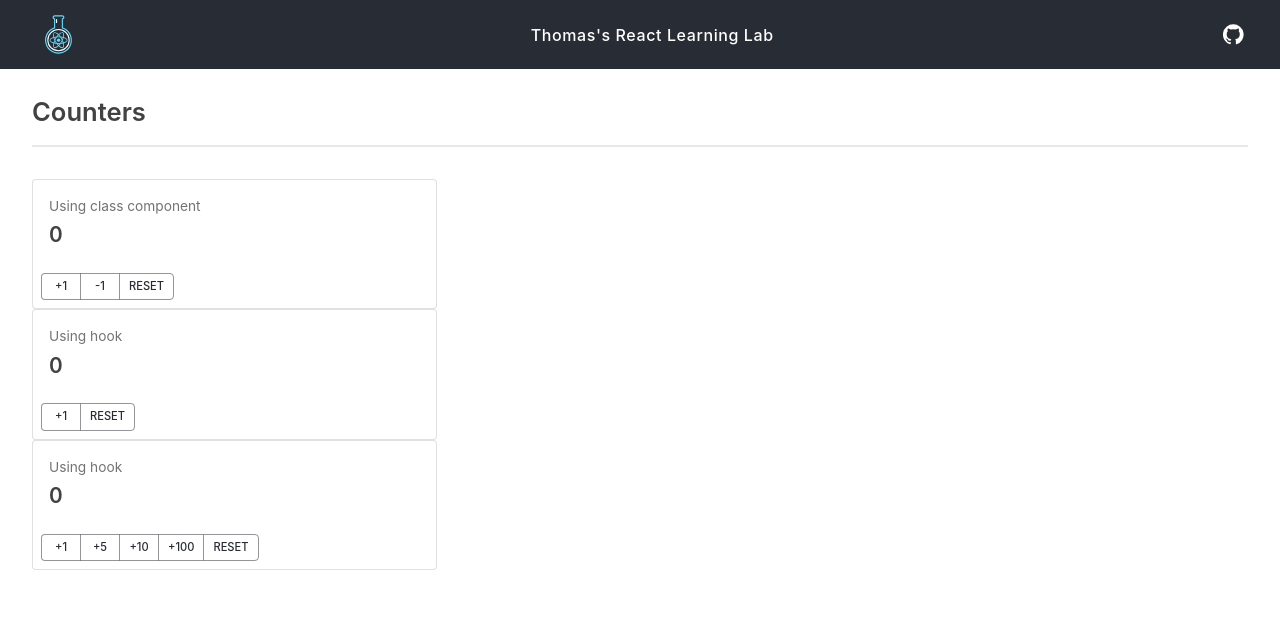
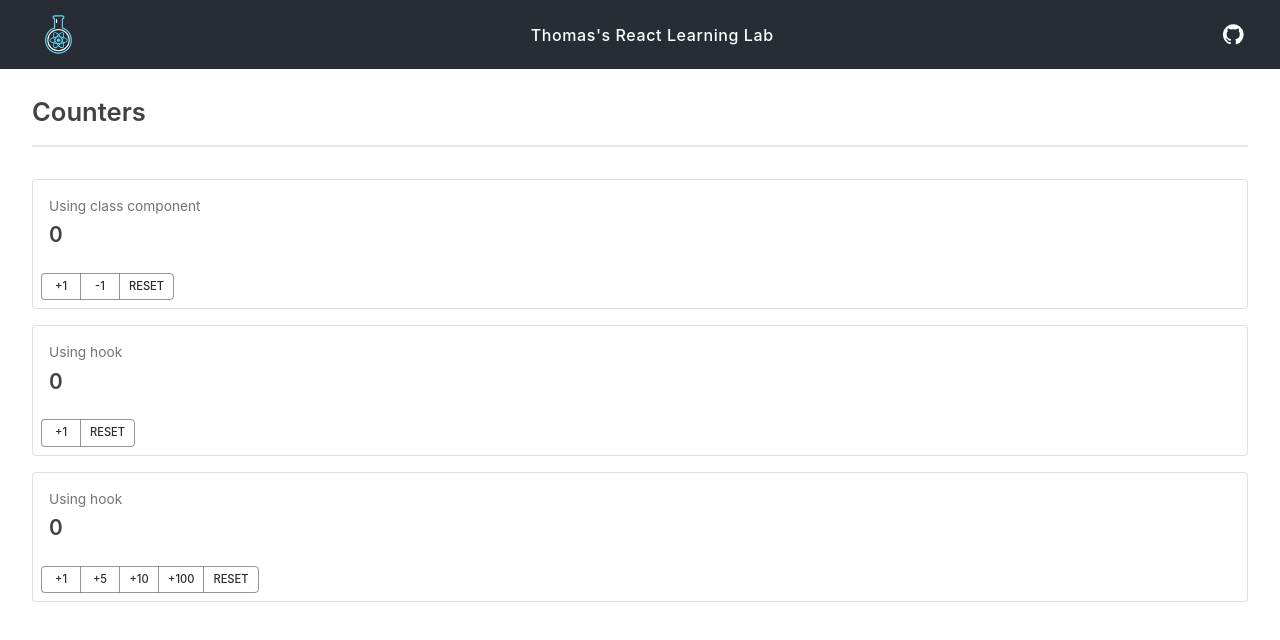
Before and after one commit to thomasabishop/react-learning-lab, a React (Create React App) app: page /counters in a window 1280 px wide. Shown: the top 640 px of the page. Built offline with nearby package versions, Linux system fonts and the light colour scheme.

Commit message:
Standardise page appearance

```diff
--- a/src/pages/02_Counters.jsx
+++ b/src/pages/02_Counters.jsx
@@ -1,23 +1,14 @@
-import ExperimentBody from "../ui/ExperimentBody";
-import CounterClass from "../project_components/02_counters/CounterClass";
-import CounterHookOne from "../project_components/02_counters/CounterHookOne";
-import CounterHookTwo from "../project_components/02_counters/CounterHookTwo";
-import { Grid } from "@material-ui/core";
+import ExperimentBody from '../ui/ExperimentBody';
+import CounterClass from '../project_components/02_counters/CounterClass';
+import CounterHookOne from '../project_components/02_counters/CounterHookOne';
+import CounterHookTwo from '../project_components/02_counters/CounterHookTwo';
 
 function Counters() {
   return (
     <ExperimentBody title="Counters">
-      <Grid item xs={12} sm={12} md={4}>
-        <CounterClass />
-      </Grid>
-
-      <Grid item xs={12} sm={12} md={4}>
-        <CounterHookOne />
-      </Grid>
-
-      <Grid item xs={12} sm={12} md={4}>
-        <CounterHookTwo />
-      </Grid>
+      <CounterClass />
+      <CounterHookOne />
+      <CounterHookTwo />
     </ExperimentBody>
   );
 }
--- a/src/pages/05_ConditionalRendering.jsx
+++ b/src/pages/05_ConditionalRendering.jsx
@@ -1,7 +1,7 @@
-import ExperimentBody from "../ui/ExperimentBody";
-import ToggleIcon from "../project_components/05_conditional_rendering/ToggleIcon";
-import TimedGreeting from "../project_components/05_conditional_rendering/TimedGreeting";
-import { Grid } from "@material-ui/core";
+import ExperimentBody from '../ui/ExperimentBody';
+import ToggleIcon from '../project_components/05_conditional_rendering/ToggleIcon';
+import TimedGreeting from '../project_components/05_conditional_rendering/TimedGreeting';
+import { Grid } from '@material-ui/core';
 
 function ConditionalRendering() {
   return (
@@ -9,10 +9,6 @@ function ConditionalRendering() {
       <Grid item xs={12}>
         <ToggleIcon />
       </Grid>
-      <Grid item xs={12}>
-        {/*  <TimeBasedGreeting /> */}
-        <TimedGreeting />
-      </Grid>
     </ExperimentBody>
   );
 }
--- a/src/pages/07_ContextOne.jsx
+++ b/src/pages/07_ContextOne.jsx
@@ -3,7 +3,7 @@ import { Grid } from '@material-ui/core';
 import ContextPreHook from '../project_components/07_context_one/ContextPreHook';
 function PassingState() {
   return (
-    <ExperimentBody title="Context I: Intra-page">
+    <ExperimentBody title="Context API">
       <Grid item xs={12}>
         <ContextPreHook />
       </Grid>
--- a/src/project_components/01_change_text/ChangeTextClass.jsx
+++ b/src/project_components/01_change_text/ChangeTextClass.jsx
@@ -1,32 +1,34 @@
-import React from "react";
-import { Paper, Typography, Button, Grid } from "@material-ui/core";
+import React from 'react';
+import { Paper, Typography, Button, Card } from '@material-ui/core';
 
 class ChangeTextClass extends React.Component {
   constructor(props) {
     super(props);
     this.state = {
-      text: "The glass is half full",
+      text: 'The glass is half full',
     };
   }
   updateText() {
-    this.setState({ text: "The glass is half empty" });
+    this.setState({ text: 'The glass is half empty' });
   }
 
   revertText() {
-    this.setState({ text: "The glass is half full" });
+    this.setState({ text: 'The glass is half full' });
   }
 
   render() {
     return (
-      <Grid item xs={12}>
+      <Paper
+        variant="outlined"
+        style={{ padding: '1rem', marginBottom: '1rem' }}
+      >
         <Typography variant="h6" component="h2" gutterBottom>
           Using class component
         </Typography>
-        <Grid item xs={6}>
-          <Paper className="classTextOutput" variant="outlined">
-            <Typography>{this.state.text}</Typography>
-          </Paper>
-        </Grid>
+
+        <Paper className="classTextOutput" variant="outlined">
+          <Typography>{this.state.text}</Typography>
+        </Paper>
 
         <Button
           className="classButton"
@@ -45,7 +47,7 @@ class ChangeTextClass extends React.Component {
         >
           Revert text
         </Button>
-      </Grid>
+      </Paper>
     );
   }
 }
--- a/src/project_components/01_change_text/ChangeTextHook.jsx
+++ b/src/project_components/01_change_text/ChangeTextHook.jsx
@@ -1,13 +1,13 @@
-import { React, useState } from "react";
-import { Paper, Typography, Button, Grid } from "@material-ui/core";
+import { React, useState } from 'react';
+import { Paper, Typography, Button, Grid } from '@material-ui/core';
 
 const ChangeTextHook = () => {
-  const start = "In my end is my beginning";
-  const change = "In my beginning is my end";
+  const start = 'In my end is my beginning';
+  const change = 'In my beginning is my end';
 
   const [text, textChange] = useState(start);
   return (
-    <Grid item xs={12}>
+    <Paper variant="outlined" style={{ padding: '1rem' }}>
       <Typography variant="h6" component="h2" gutterBottom>
         Using hook
       </Typography>
@@ -34,7 +34,7 @@ const ChangeTextHook = () => {
       >
         Revert text
       </Button>
-    </Grid>
+    </Paper>
   );
 };
 
--- a/src/project_components/02_counters/CounterClass.jsx
+++ b/src/project_components/02_counters/CounterClass.jsx
@@ -1,4 +1,4 @@
-import React from "react";
+import React from 'react';
 import {
   Card,
   CardContent,
@@ -6,7 +6,7 @@ import {
   ButtonGroup,
   Button,
   Typography,
-} from "@material-ui/core";
+} from '@material-ui/core';
 
 class CounterClass extends React.Component {
   constructor(props) {
@@ -38,7 +38,7 @@ class CounterClass extends React.Component {
 
   render() {
     return (
-      <Card variant="outlined">
+      <Card variant="outlined" style={{ marginBottom: '1rem' }}>
         <CardContent>
           <Typography color="textSecondary" gutterBottom>
             Using class component
--- a/src/project_components/02_counters/CounterHookOne.jsx
+++ b/src/project_components/02_counters/CounterHookOne.jsx
@@ -1,4 +1,4 @@
-import { React, useState } from "react";
+import { React, useState } from 'react';
 import {
   Card,
   CardContent,
@@ -6,13 +6,13 @@ import {
   ButtonGroup,
   Button,
   Typography,
-} from "@material-ui/core";
+} from '@material-ui/core';
 
 const CounterHookOne = () => {
   const [counter, setCounter] = useState(0);
   const handleClick = () => setCounter(counter + 1);
   return (
-    <Card variant="outlined">
+    <Card variant="outlined" style={{ marginBottom: '1rem' }}>
       <CardContent>
         <Typography color="textSecondary" gutterBottom>
           Using hook
```
Also changed, not shown: src/project_components/04_github-directory/GithubUsers.jsx (+6 -6 lines), 1 other file (tests, documents, lock files or other folders).
